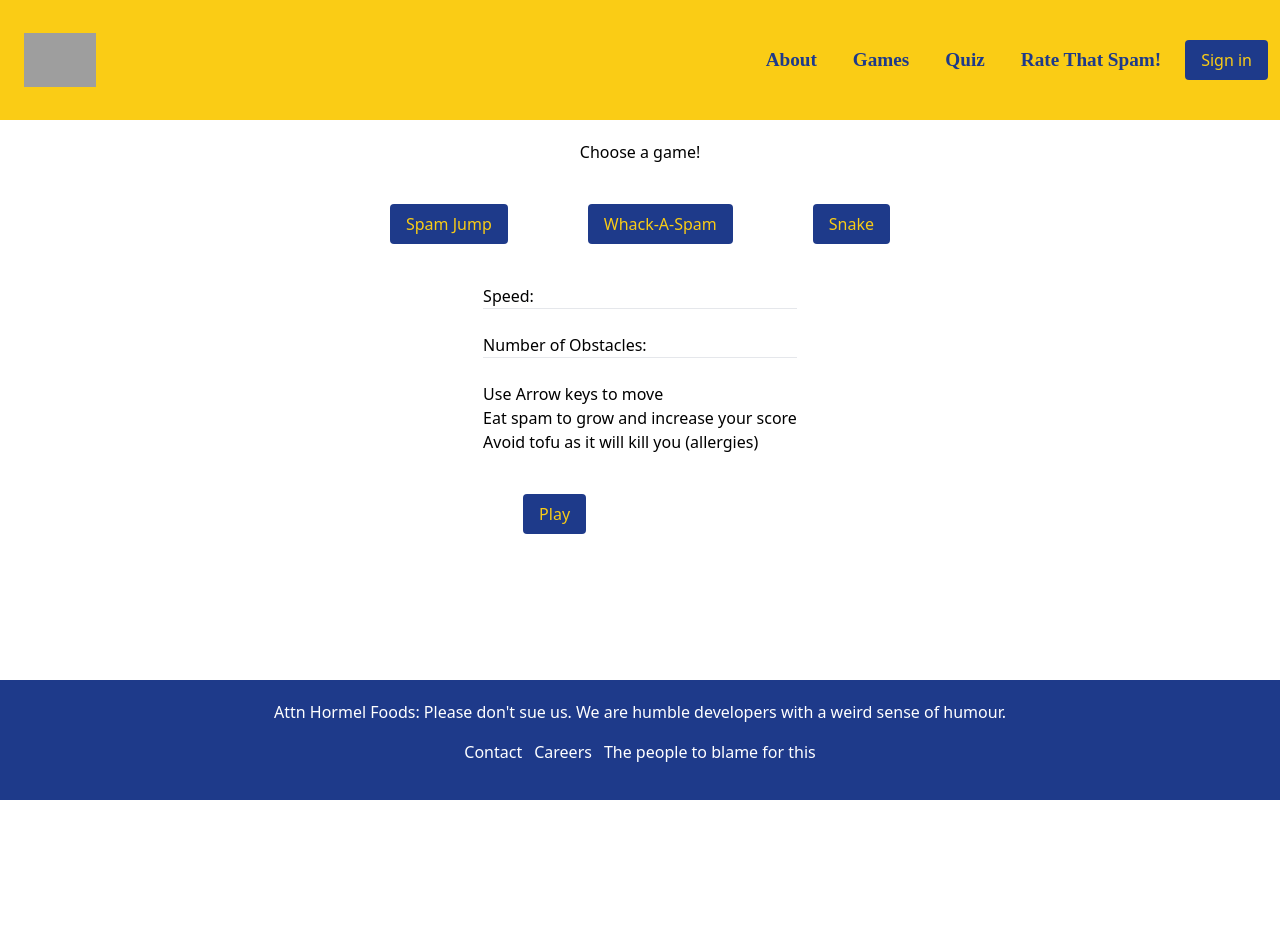
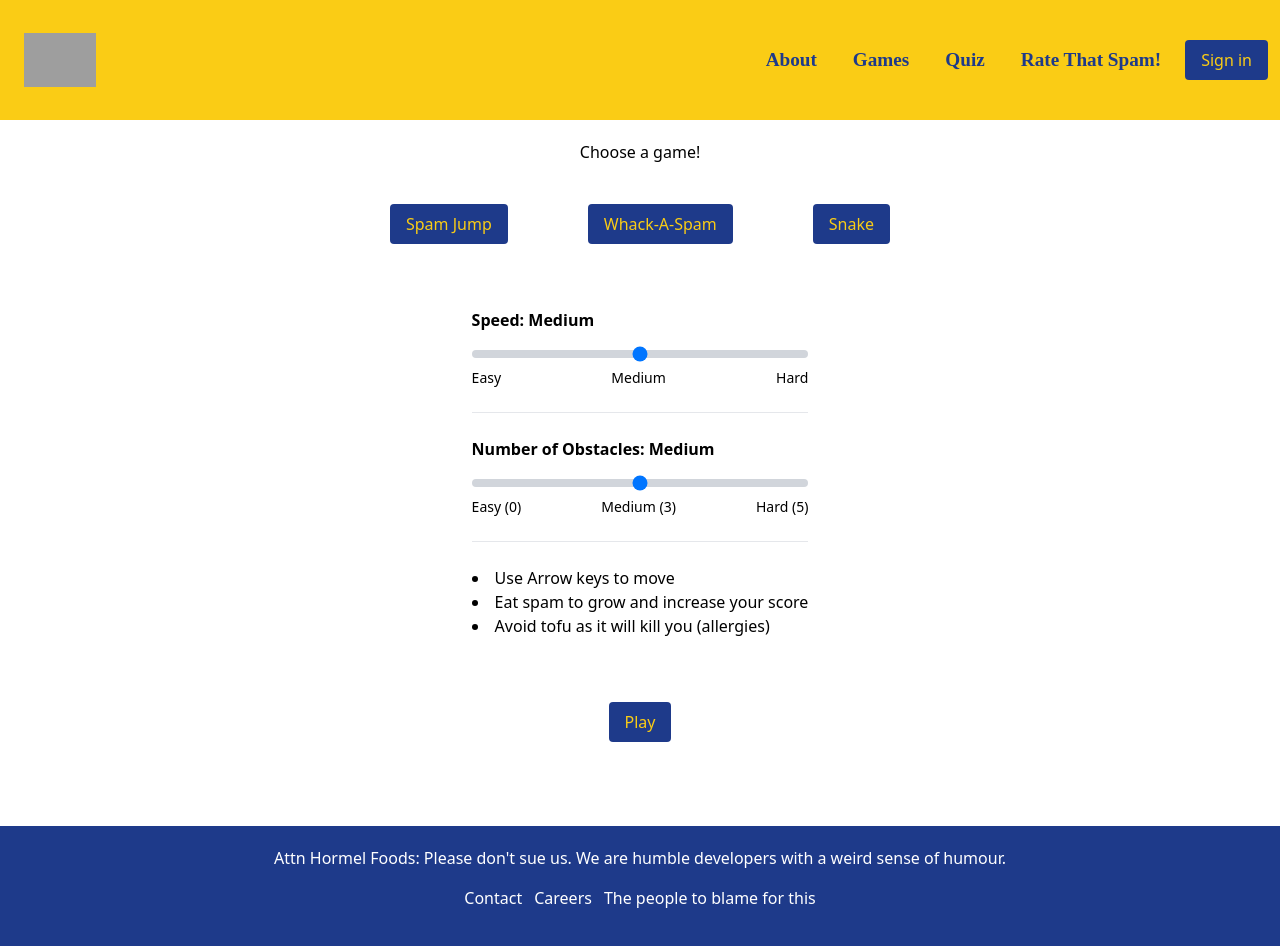
Before and after one commit to koanga-2025/spam-i-am, a React (Vite) app: page /games in a window 1280 px wide. Both pictures are taken after a click on the button "Snake". Before the commit the page ends 800 px from the top, so only its background shows below. Built offline with nearby package versions, Linux system fonts and the light colour scheme; grey boxes are pictures that could not be loaded; a web font is replaced by a local one.

Commit message:
sliders for snake settings

```diff
--- a/client/components/Games/Snake.tsx
+++ b/client/components/Games/Snake.tsx
@@ -3,30 +3,78 @@ import SnakeGameBoard from './SnakeGameBoard.tsx'
 import Button from '../UI/Button'
 
 function Snake() {
-  const speed = 150
-  const numOfObstacles = 3
+  const [speedLevel, setSpeedLevel] = useState(1)
+  const [obstaclesLevel, setObstaclesLevel] = useState(1)
   const [showComponent, setShowComponent] = useState('difficulty')
+
+  const speedValues = [200, 150, 100]
+  const obstaclesValues = [0, 3, 5]
+  const difficultyLabels = ['Easy', 'Medium', 'Hard']
+
+  const speed = speedValues[speedLevel]
+  const numOfObstacles = obstaclesValues[obstaclesLevel]
 
   const gridSize = 10
 
   if (showComponent === 'difficulty')
     return (
-      <>
-        <p>Speed:</p>
-        {/* TODO: Make a slider go here */}
-        <hr/>
-        <br/>
-        <p>Number of Obstacles:</p>
-        {/* TODO: Make a slider go here */}
-        <hr />
-        <br />
-        <ul>
+      <div className="flex flex-col items-center gap-6 p-6">
+        <div className="w-full max-w-md">
+          <label htmlFor="speed-slider" className="block mb-2 font-semibold">
+            Speed: {difficultyLabels[speedLevel]}
+          </label>
+          <input
+            id="speed-slider"
+            type="range"
+            min="0"
+            max="2"
+            step="1"
+            value={speedLevel}
+            onChange={(e) => setSpeedLevel(Number(e.target.value))}
+            className="w-full h-2 bg-gray-300 rounded-lg appearance-none cursor-pointer"
+            aria-label="Speed difficulty slider"
+          />
+          <div className="flex justify-between text-sm mt-1">
+            <span>Easy</span>
+            <span>Medium</span>
+            <span>Hard</span>
+          </div>
+        </div>
+
+        <hr className="w-full max-w-md"/>
+
+        <div className="w-full max-w-md">
+          <label htmlFor="obstacles-slider" className="block mb-2 font-semibold">
+            Number of Obstacles: {difficultyLabels[obstaclesLevel]}
+          </label>
+          <input
+            id="obstacles-slider"
+            type="range"
+            min="0"
+            max="2"
+            step="1"
+            value={obstaclesLevel}
+            onChange={(e) => setObstaclesLevel(Number(e.target.value))}
+            className="w-full h-2 bg-gray-300 rounded-lg appearance-none cursor-pointer"
+            aria-label="Obstacles difficulty slider"
+          />
+          <div className="flex justify-between text-sm mt-1">
+            <span>Easy (0)</span>
+            <span>Medium (3)</span>
+            <span>Hard (5)</span>
+          </div>
+        </div>
+
+        <hr className="w-full max-w-md"/>
+
+        <ul className="list-disc list-inside text-left">
           <li>Use Arrow keys to move</li>
           <li>Eat spam to grow and increase your score </li>
           <li>Avoid tofu as it will kill you (allergies)</li>
         </ul>
+
         <Button onClick={() => setShowComponent('game')}>Play</Button>
-      </>
+      </div>
     )
 
   if (showComponent === 'game')
--- a/client/components/Games/SnakeGameBoard.tsx
+++ b/client/components/Games/SnakeGameBoard.tsx
@@ -119,6 +119,7 @@ export default function SnakeGameBoard({
           onKeyDown={handleKeyDown}
           className="border-4 border-solid border-spamYellow"
         >
+          <tbody>
             {nums.map((row) => (
               <tr key={row}>
                 {nums.map((column) => {
@@ -132,6 +133,7 @@ export default function SnakeGameBoard({
                 })}
               </tr>
             ))}
+          </tbody>
         </table>
       )}
     </div>
```
Also changed, not shown: 1 other file (tests, documents, lock files or other folders). Lines whose indentation alone changed are shown as unchanged.
